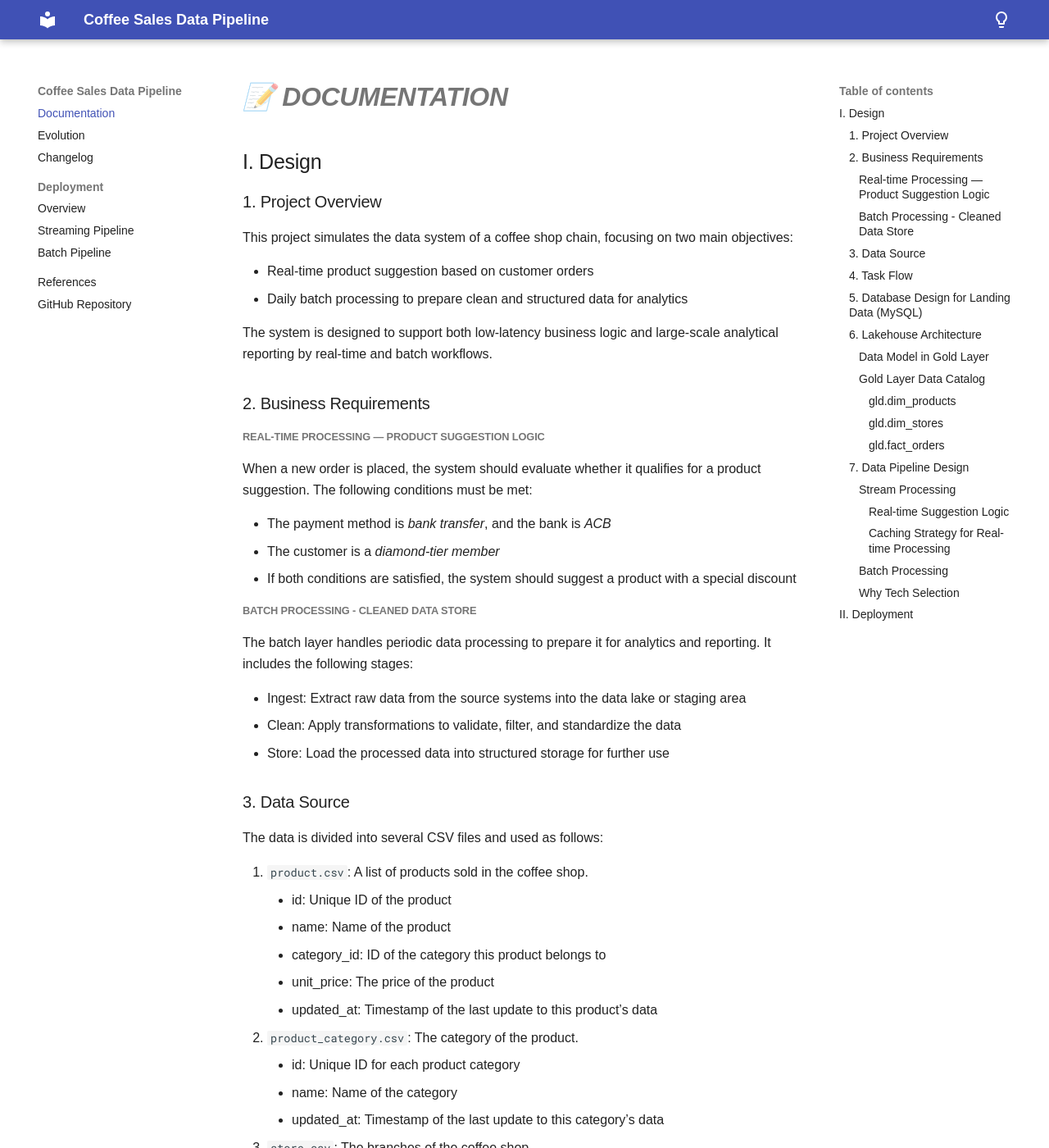
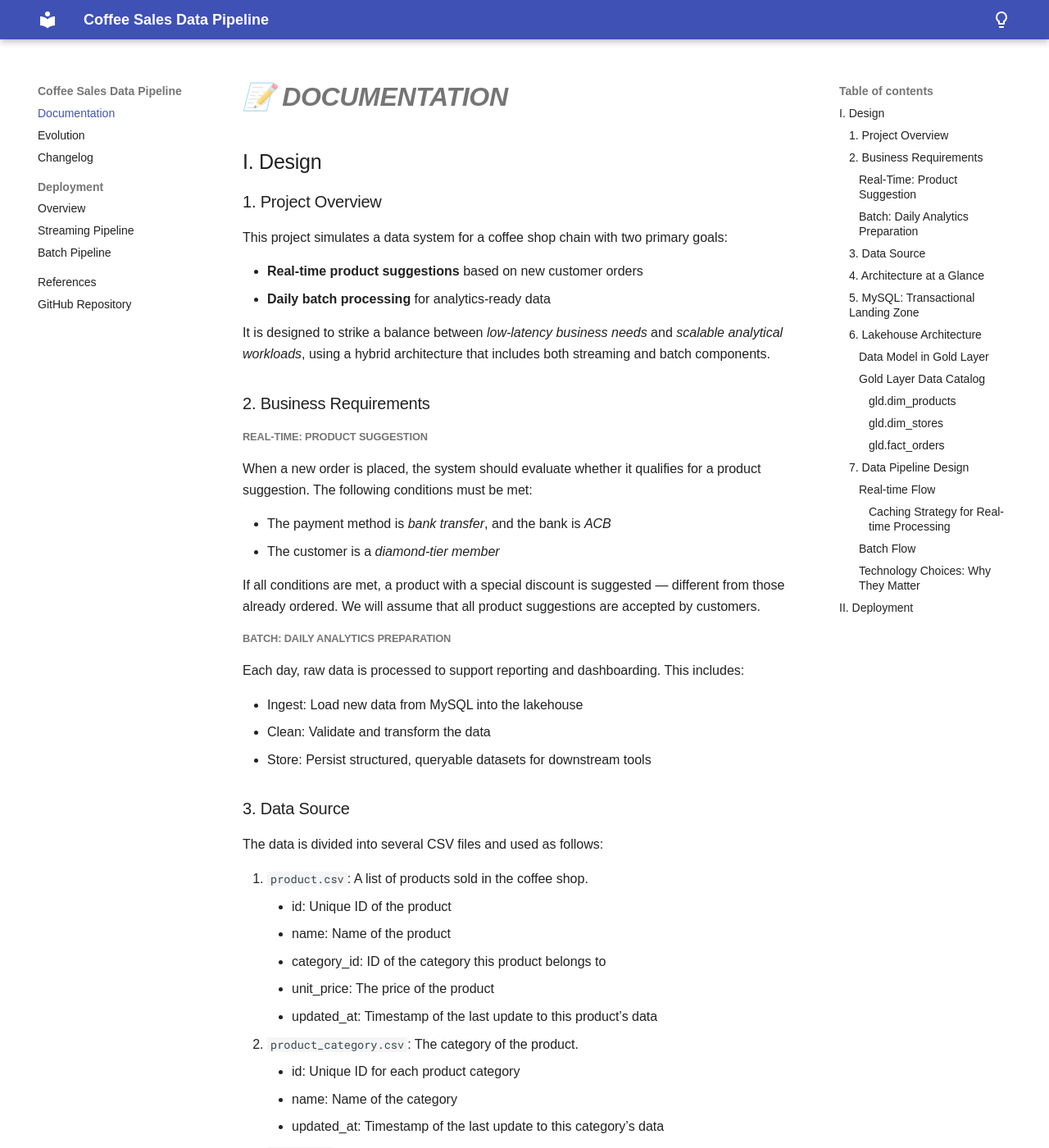
Before and after one commit to lnynhi02/coffee-sales-dp-docs, an MkDocs documentation site: the page built from docs/index.md, in a window 1280 px wide and 1400 px high. Shown: the whole window at 82% size. Built offline with MkDocs 1.6.1 and Material for MkDocs 9.7.7, drawn with Linux system fonts in a browser that asks for light colours; some web fonts are replaced; some of the changed text lies outside the part shown.

Commit message:
Update changelog.md

```diff
--- a/docs/index.md
+++ b/docs/index.md
@@ -2,27 +2,28 @@
 
 ## I. Design
 ### 1. Project Overview
-This project simulates the data system of a coffee shop chain, focusing on two main objectives:
+This project simulates a data system for a coffee shop chain with two primary goals:
 
-- Real-time product suggestion based on customer orders
-- Daily batch processing to prepare clean and structured data for analytics
+- **Real-time product suggestions** based on new customer orders
+- **Daily batch processing** for analytics-ready data
 
-The system is designed to support both low-latency business logic and large-scale analytical reporting by real-time and batch workflows.
+It is designed to strike a balance between *low-latency business needs* and *scalable analytical workloads*, using a hybrid architecture that includes both streaming and batch components.
 
 ### 2. Business Requirements
-##### Real-time Processing — Product Suggestion Logic
+##### Real-Time: Product Suggestion
 When a new order is placed, the system should evaluate whether it qualifies for a product suggestion. The following conditions must be met:
 
 - The payment method is *bank transfer*, and the bank is *ACB*
 - The customer is a *diamond-tier member*
-- If both conditions are satisfied, the system should suggest a product with a special discount
 
-##### Batch Processing - Cleaned Data Store
-The batch layer handles periodic data processing to prepare it for analytics and reporting. It includes the following stages:
+If all conditions are met, a product with a special discount is suggested — different from those already ordered. We will assume that all product suggestions are accepted by customers.
 
-- Ingest: Extract raw data from the source systems into the data lake or staging area
-- Clean: Apply transformations to validate, filter, and standardize the data
-- Store: Load the processed data into structured storage for further use
+##### Batch: Daily Analytics Preparation
+Each day, raw data is processed to support reporting and dashboarding. This includes:
+
+- Ingest: Load new data from MySQL into the lakehouse
+- Clean: Validate and transform the data
+- Store: Persist structured, queryable datasets for downstream tools
 
 ### 3. Data Source
 The data is divided into several CSV files and used as follows:
@@ -68,25 +70,22 @@
 	- subtotal: Total price for this product (unit_price × quantity)
 	- is_suggestion: Indicates whether this product was suggested (used in business logic).
 
-### 4. Task Flow
+### 4. Architecture at a Glance
 ![Image](img/task-flow.png)
 
-The diagram above outlines the key functional tasks in both real-time and batch layers. It starts from data ingestion and proceeds through cleaning, business logic (e.g., product suggestion), and finally to storage for analytics.
+The system separates responsibilities into two pipelines:
 
-The logic separates cleanly into two flows:
+- Real-time pipeline: Handles event-driven product suggestion logic upon new orders
+- Batch pipeline: Periodically transforms and stores data into the Lakehouse for analytics
 
-- Real-time: Triggered upon new order events and checks eligibility for product suggestions.
-- Batch: Periodically processes historical data for analytical use.
+### 5. MySQL: Transactional Landing Zone
+MySQL is used as the initial data store for real-time order generation, chosen for its:
 
-### 5. Database Design for Landing Data (MySQL)
-To simulate a transactional environment, we use MySQL as the landing database to store raw order data. MySQL is chosen for its compatibility with CDC tools (e.g., Kafka Connect), support for ACID transactions, and ease of integration with Python-based data generators.
+- Compatibility with CDC tools like Kafka Connect
+- Support for ACID transactions
+- Easy integration with Python-based data generators
 
 This layer includes core tables such as `orders`, `order_details`, and reference tables like `products`, `stores`, `payment_methods`, etc.,
-
-These tables serve two purposes:
-
-- Act as a source of truth for both real-time and batch pipelines.
-- Allow external tools (e.g., Kafka Connect) to listen to changes and push them into the message broker.
 
 The ER diagram below illustrates the relationships between the core tables:
 ![Image](img/database-design.png)
@@ -148,18 +147,14 @@
 ### 7. Data Pipeline Design
 ![Image](img/data-pipeline-v1.1.png)
 
-#### Stream Processing
-##### Real-time Suggestion Logic
-A Kafka Consumer listens to the topic containing order details.
-It checks the following conditions to determine whether a product suggestion should be made:
+#### Real-time Flow
+Order events are captured via Kafka Connect from MySQL. And Kafka Consumers check the following conditions to determine whether a product suggestion should be made:
 
 - Whether the customer is a *diamond-tier* member
 - Whether the payment method is *bank transfer*
 - Whether the associated bank is *ACB*
 
-If all conditions are satisfied, the system suggests a product different from those already ordered.
-
-The system assumes the customer always accepts the suggestion. The confirmed suggestion is then published to the topic `order_suggestion_accepted`.
+If all conditions are satisfied, the system suggests a product different from those already ordered. And then suggestions are published to the `order_suggestion_accepted` topic.
 
 ##### Caching Strategy for Real-time Processing
 Since condition checks are performed continuously in real time, lookup tables are cached in Redis to optimize performance:
@@ -169,13 +164,14 @@
 - diamond_customers: List of all customers with diamond-tier membership
 - order_info: Mapping of `order_id` to `customer_id` and `payment_method_id` for fast acces
 
-#### Batch Processing
+#### Batch Flow
 Data is loaded into the Lakehouse following the Medallion Architecture.
 
 - *Incremental Load* is applied to optimize data processing.
 - *Slowly Changing Dimension (SCD Type 2)* is implemented for dimension tables to preserve historical changes.
+- Airflow orchestrates daily ETL jobs with clear dependencies.
 
-#### Why Tech Selection
+#### Technology Choices: Why They Matter
 To support both real-time responsiveness and scalable analytics, this project combines various technologies, each chosen for specific reasons:
 
 - **Kafka** is adopted due to the *event-driven* nature of the product suggestion logic, which must react instantly as new orders arrive. Kafka enables this by:
```
Also changed, not shown: other parts of docs/index.md (+4 -3 lines), site/index.html.
